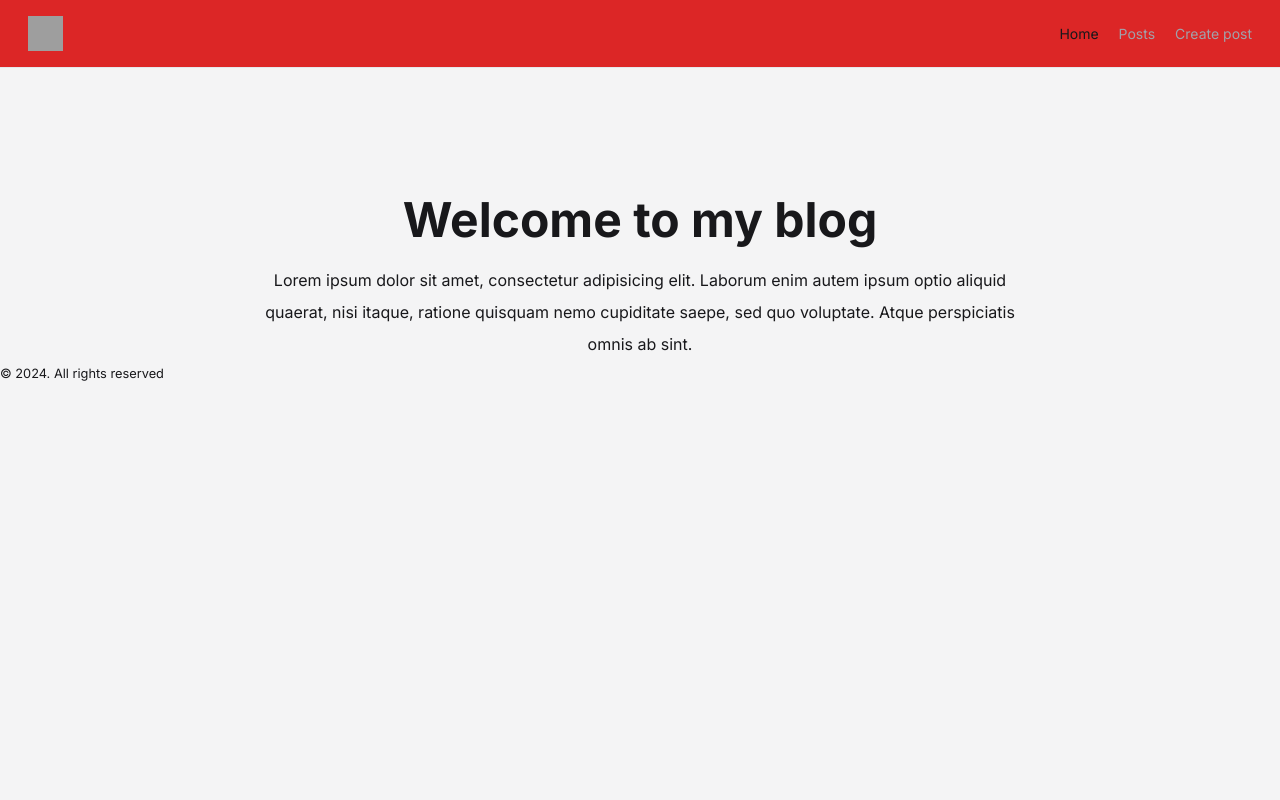
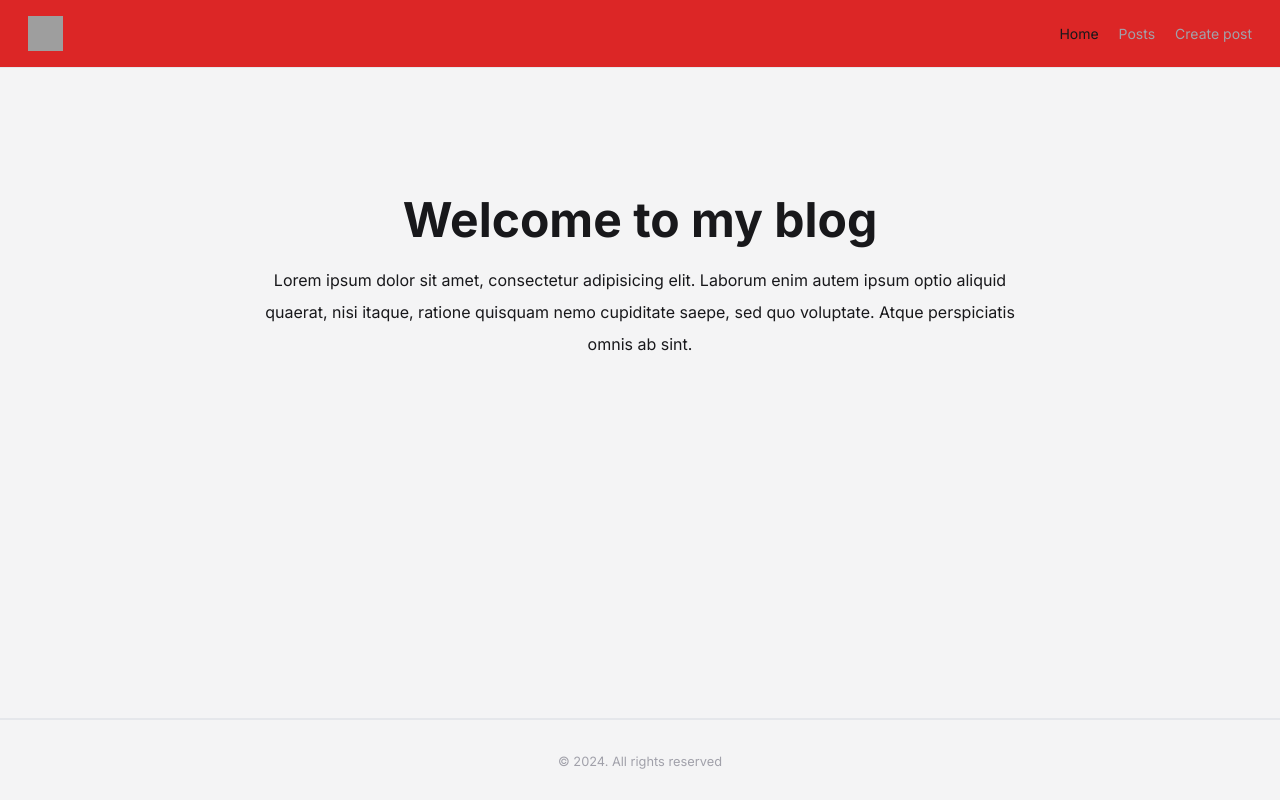
Before and after one commit to Tirthankar03/next-base, a Next.js app: page / in a window 1280 px wide. Built offline with nearby package versions, Linux system fonts and the light colour scheme; grey boxes are pictures that could not be loaded.

Commit message:
sticky footer issue fixed

```diff
--- a/src/app/layout.tsx
+++ b/src/app/layout.tsx
@@ -19,7 +19,7 @@ export default function RootLayout({
   return (
     <html lang="en">
       <body
-        className={`${inter.className} bg-zinc-100 text-zinc-900 min-h-screen`}
+        className={`${inter.className} bg-zinc-100 text-zinc-900 min-h-screen flex flex-col`}
       >
         <Header />
         {children}
--- a/src/components/Footer.tsx
+++ b/src/components/Footer.tsx
@@ -2,7 +2,7 @@ import React from 'react'
 
 function Footer() {
   return (
-    <footer>
+    <footer className=' mt-auto text-center text-zinc-400 py-7 border-t-2'>
       <small>&copy; 2024. All rights reserved</small>
     </footer>
   )
```
